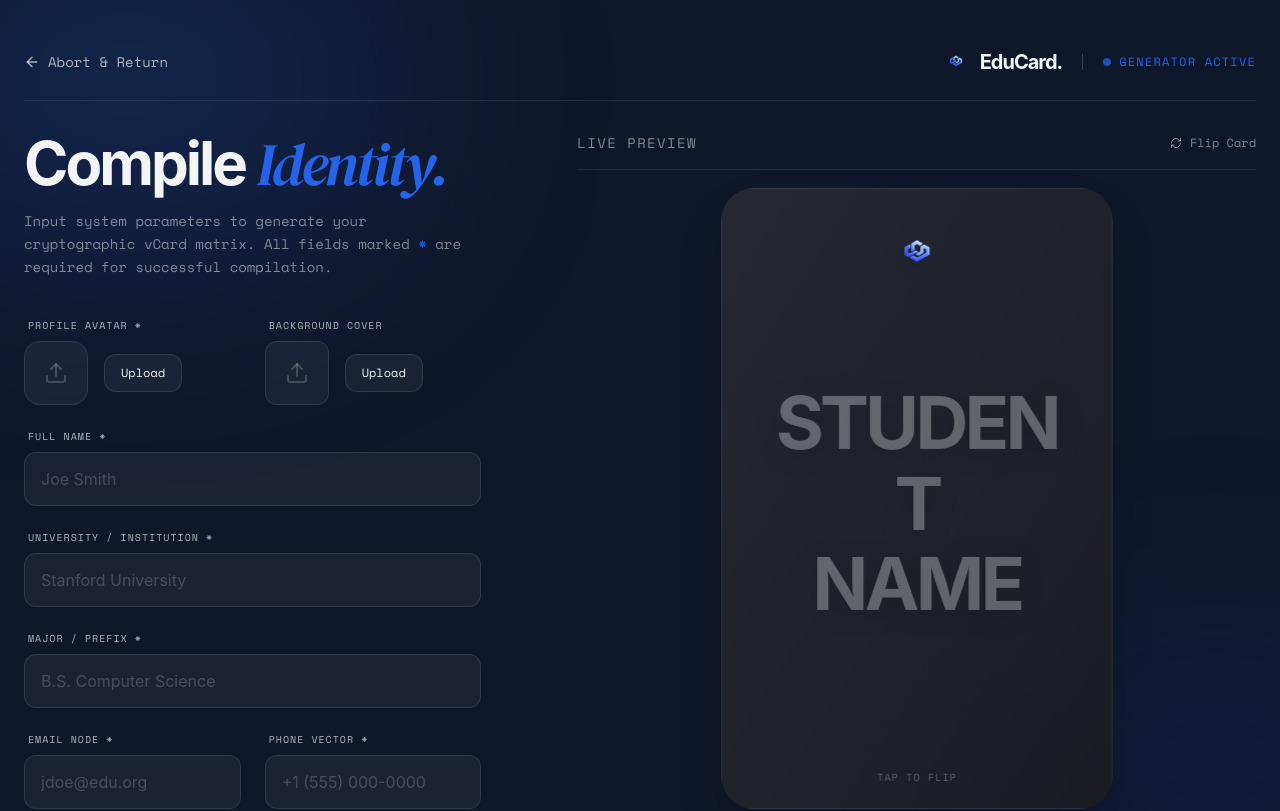
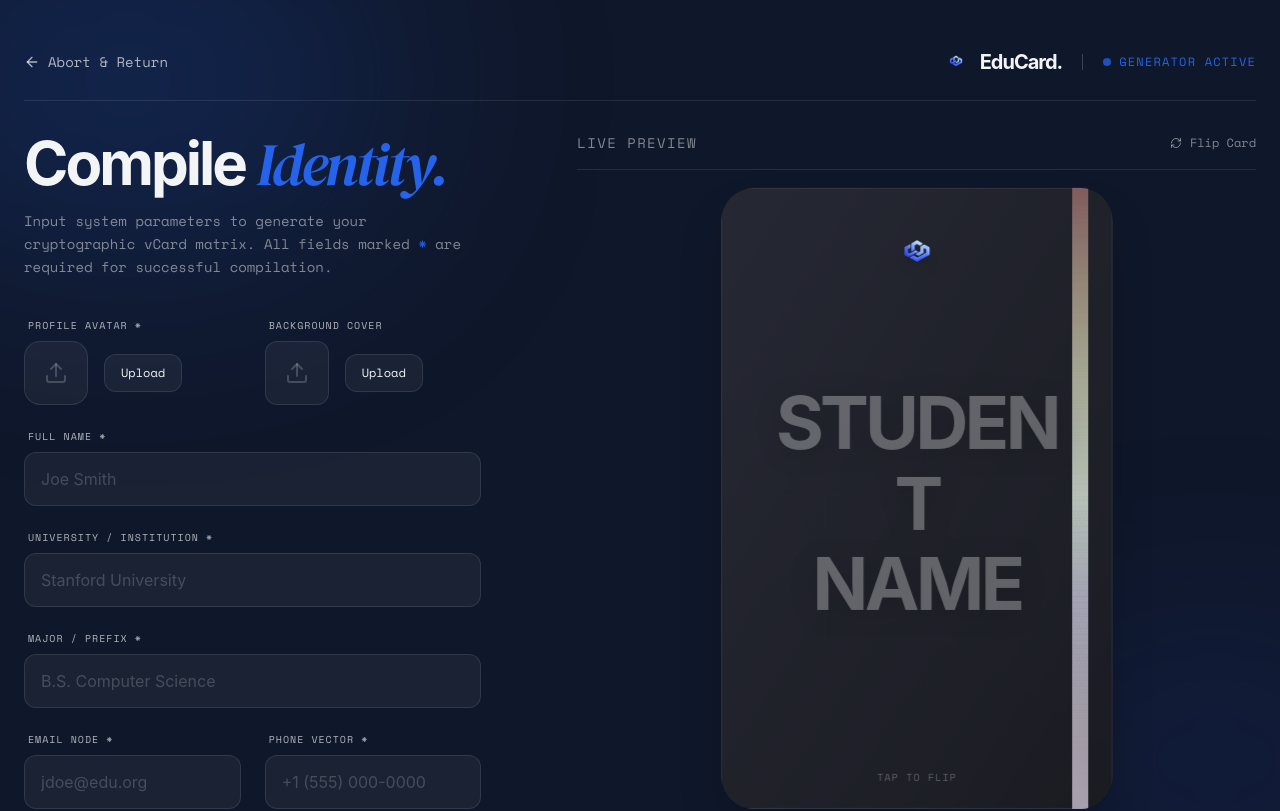
Before and after one commit to Rayyan-x95/EduCard, a React (Vite) app in the folder frontend/: page /generate in a window 1280 px wide. Shown: the top 811 px of the page. Built offline with nearby package versions, Linux system fonts and the light colour scheme; grey boxes are pictures that could not be loaded.

Commit message:
feat: Add holographic strip effect and shimmer animation to GeneratorPage

```diff
--- a/frontend/src/pages/GeneratorPage.jsx
+++ b/frontend/src/pages/GeneratorPage.jsx
@@ -650,6 +650,12 @@ END:VCARD`;
                     {/* Inner Shadow / Frame */}
                     <div className={`absolute inset-0 z-0 pointer-events-none rounded-[2rem] ${themes[cardTheme].inner}`}></div>
 
+                    {/* Holographic Strip */}
+                    <div className="absolute right-6 top-0 bottom-0 w-3 sm:w-4 z-[5] pointer-events-none overflow-hidden before:absolute before:inset-0 before:bg-[linear-gradient(180deg,transparent,rgba(255,255,255,0.8),transparent)] before:mix-blend-overlay after:absolute after:inset-0 after:bg-[url('https://www.transparenttextures.com/patterns/stardust.png')] after:opacity-50">
+                      <div className="absolute inset-0 bg-[linear-gradient(180deg,#ff0000_0%,#ff7f00_15%,#ffff00_30%,#00ff00_50%,#0000ff_65%,#4b0082_85%,#9400d3_100%)] opacity-30 mix-blend-color-burn"></div>
+                      <div className="absolute inset-0 bg-[linear-gradient(45deg,transparent_25%,rgba(255,255,255,0.6)_50%,transparent_75%)] bg-[length:200%_200%] animate-[shimmer_2s_infinite]"></div>
+                    </div>
+
                     {/* Card Content - Front */}
                     <div className={`relative z-10 p-6 sm:p-8 h-full flex flex-col items-center justify-between text-center ${themes[cardTheme].text}`}>
 
@@ -738,7 +744,8 @@ END:VCARD`;
                     {/* Card Background / Texture */}
                     <div className="absolute inset-0 bg-gradient-to-tl from-[#1a1c29] to-[#0f1016] border border-light/10 shadow-[inner_0_0_80px_rgba(0,0,0,0.8)] z-0"></div>
                     <div className="absolute bottom-0 left-0 w-64 h-64 bg-primary/10 blur-[100px] rounded-full -translate-x-1/3 translate-y-1/3 z-0 pointer-events-none"></div>
-
+                      {/* Hollow Logo in Empty Top Right Section */}
+                      <img src="/Ninety5.png" alt="95 Logo" className="absolute top-8 right-8 w-20 h-auto opacity-40 object-contain z-0 pointer-events-none" />
                     {/* Card Content - Back */}
                     <div className="relative z-10 p-6 sm:p-8 h-full flex flex-col">
 
--- a/frontend/tailwind.config.js
+++ b/frontend/tailwind.config.js
@@ -16,6 +16,15 @@ export default {
         sans: ['Inter', 'sans-serif'],
         mono: ['Space Mono', 'monospace'],
         drama: ['DM Serif Display', 'serif'],
+      },
+      keyframes: {
+        shimmer: {
+          '0%': { backgroundPosition: '200% 0' },
+          '100%': { backgroundPosition: '-200% 0' },
+        }
+      },
+      animation: {
+        shimmer: 'shimmer 3s infinite linear',
       }
     },
   },
```
Also changed, not shown: frontend/public/Simple logo.png (deleted).
